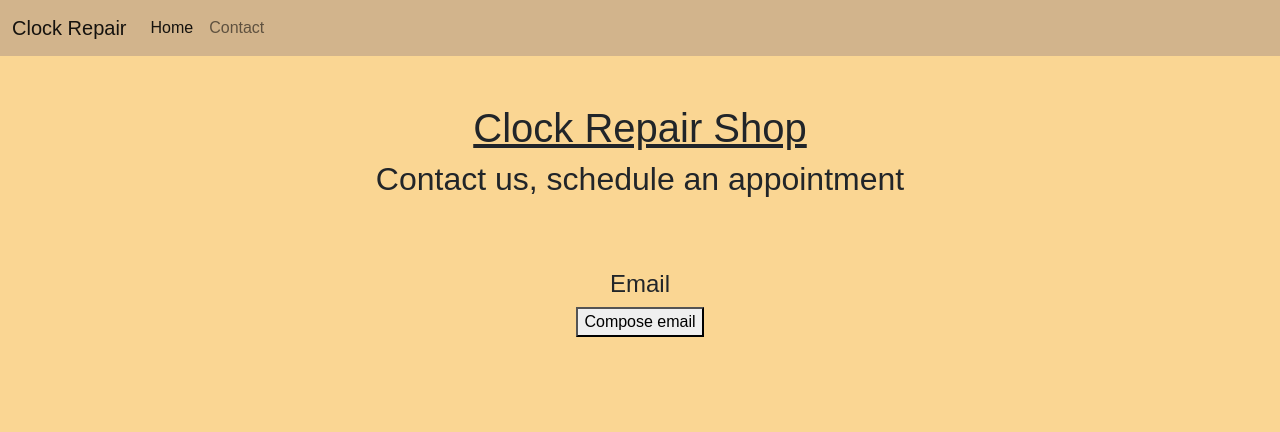
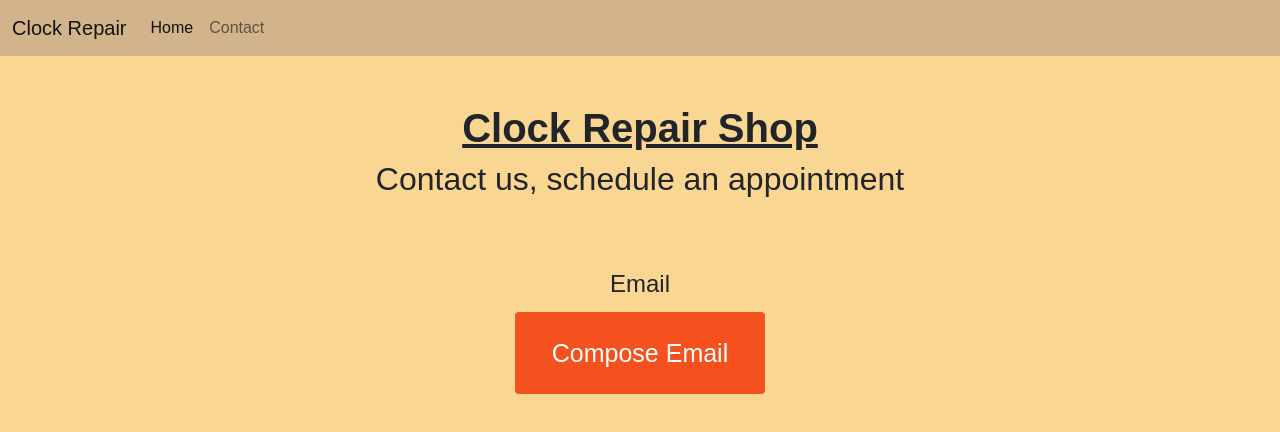
Before and after one commit to 123edantonio/partnerProject, a website: page contact.html in a window 1280 px wide. Drawn offline with nearby package versions, Linux system fonts and the light colour scheme.

Commit message:
Css Added fonts, fixed clock image orientation on home page; changed contact page css, adding an improved button and added fonts

```diff
--- a/contact.html
+++ b/contact.html
@@ -54,18 +54,29 @@
       </div>
       <div class="row">
         <div class="col-sm">
-        <h1>Clock Repair Shop</h1>
+          <h1 class="poppinsfontheavy">Clock Repair Shop</h1>
         </div>
       </div>
       <div class="row">
-      <h2 style="text-align: center">Contact us, schedule an appointment</h2>
+        <h2 class="poppinsfont" style="text-align: center;">
+          Contact us, schedule an appointment
+        </h2>
       </div>
       <div class="row">
-      <div class="col-sm" style="text-align: center; padding-top: 5%; padding-bottom: 3%">
-          <h4>Email</h4>
-          <p><button onclick =
-            "window.location.href='mailto:'">Compose email
-          </button></p>
+        <div
+          class="col-sm"
+          style="text-align: center; padding-top: 5%; padding-bottom: 3%;"
+        >
+          <h4 class="poppinsfont">Email</h4>
+          <p>
+            <button
+              class="button"
+              style="vertical-align: middle;"
+              onclick="window.location.href='mailto:'"
+            >
+              <span style="font-size: 25px;">Compose Email</span>
+            </button>
+          </p>
         </div>
       </div>
     </div>
--- a/main.css
+++ b/main.css
@@ -36,13 +36,19 @@ tr:nth-child(even) {
   margin-right: auto;
 }
 
-
-
+.poppinsfont {
+  font-family: "Poppins", sans-serif;
+}
+.poppinsfontheavy {
+  font-family: "Poppins", sans-serif;
+  font-weight: bold;
+}
 
 
 
 
 /* Testing classes */
+
 .tablec {
   margin: center;
   padding: center;
@@ -52,13 +58,7 @@ tr:nth-child(even) {
   margin: center;
   padding-left: center;
 }
-.poppinsfont {
-  font-family: "Poppins", sans-serif;
-}
-.poppinsfontheavy {
-  font-family: "Poppins", sans-serif;
-  font-weight: bold;
-}
+
 .homebodytext {
   border-style: solid;
   border-width: 5px;
@@ -68,3 +68,49 @@ tr:nth-child(even) {
   border: 3px
   padding: 10px;eft: 500px;
 }
+
+.clockimg {
+  padding-bottom: 25px;
+}
+
+/* css button bellow this point */
+
+.button {
+  display: inline-block;
+  border-radius: 4px;
+  background-color: #f4511e;
+  border: none;
+  color: #FFFFFF;
+  text-align: center;
+  font-size: 28px;
+  padding: 20px;
+  width: 250px;
+  transition: all 0.5s;
+  cursor: pointer;
+  margin: 5px;
+}
+
+.button span {
+  cursor: pointer;
+  display: inline-block;
+  position: relative;
+  transition: 0.5s;
+}
+
+.button span:after {
+  content: '\00bb';
+  position: absolute;
+  opacity: 0;
+  top: 0;
+  right: -20px;
+  transition: 0.5s;
+}
+
+.button:hover span {
+  padding-right: 25px;
+}
+
+.button:hover span:after {
+  opacity: 1;
+  right: 0;
+}
```
Also changed, not shown: index.html (+3 -3 lines), img/clocks.png. Lines whose indentation alone changed are shown as unchanged.
